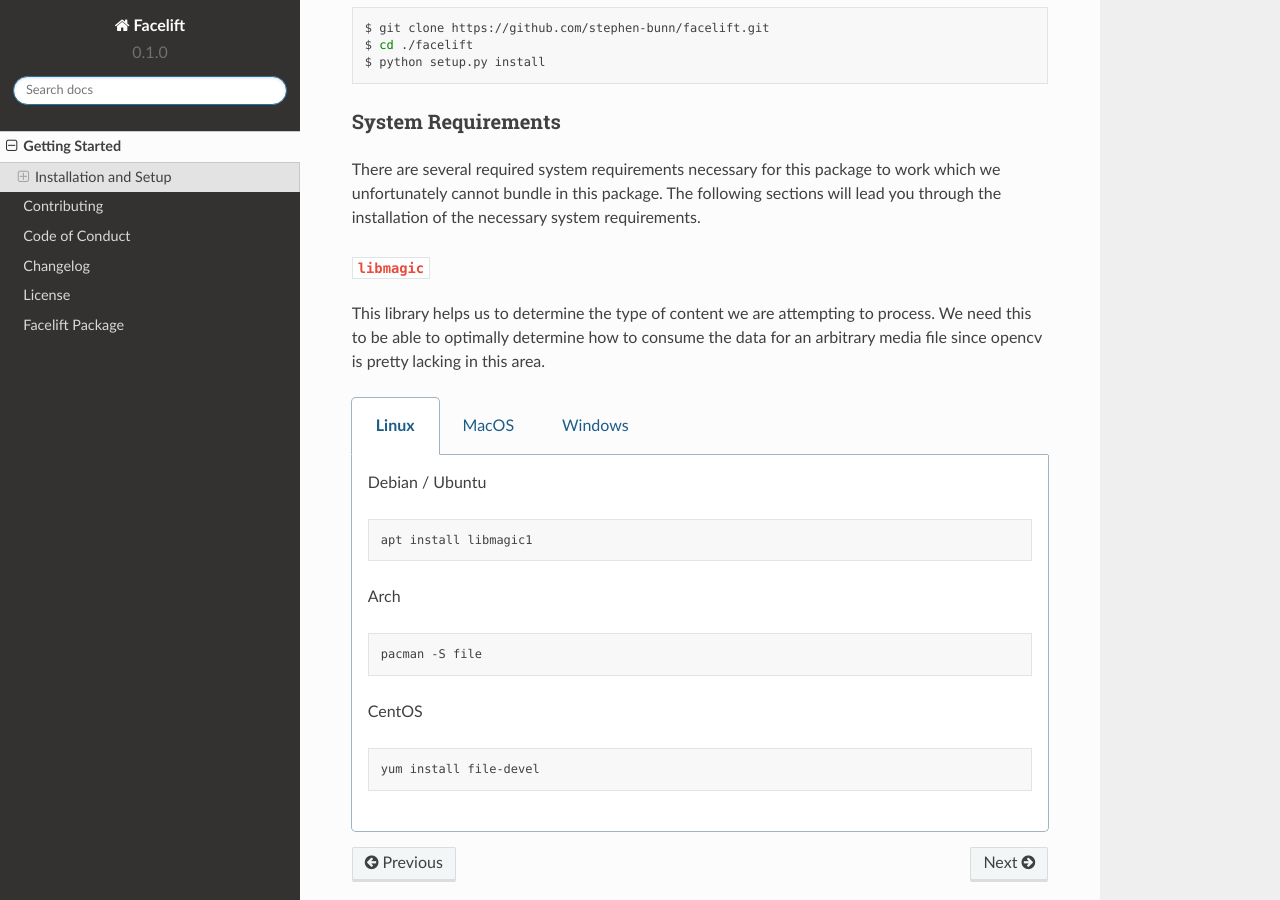
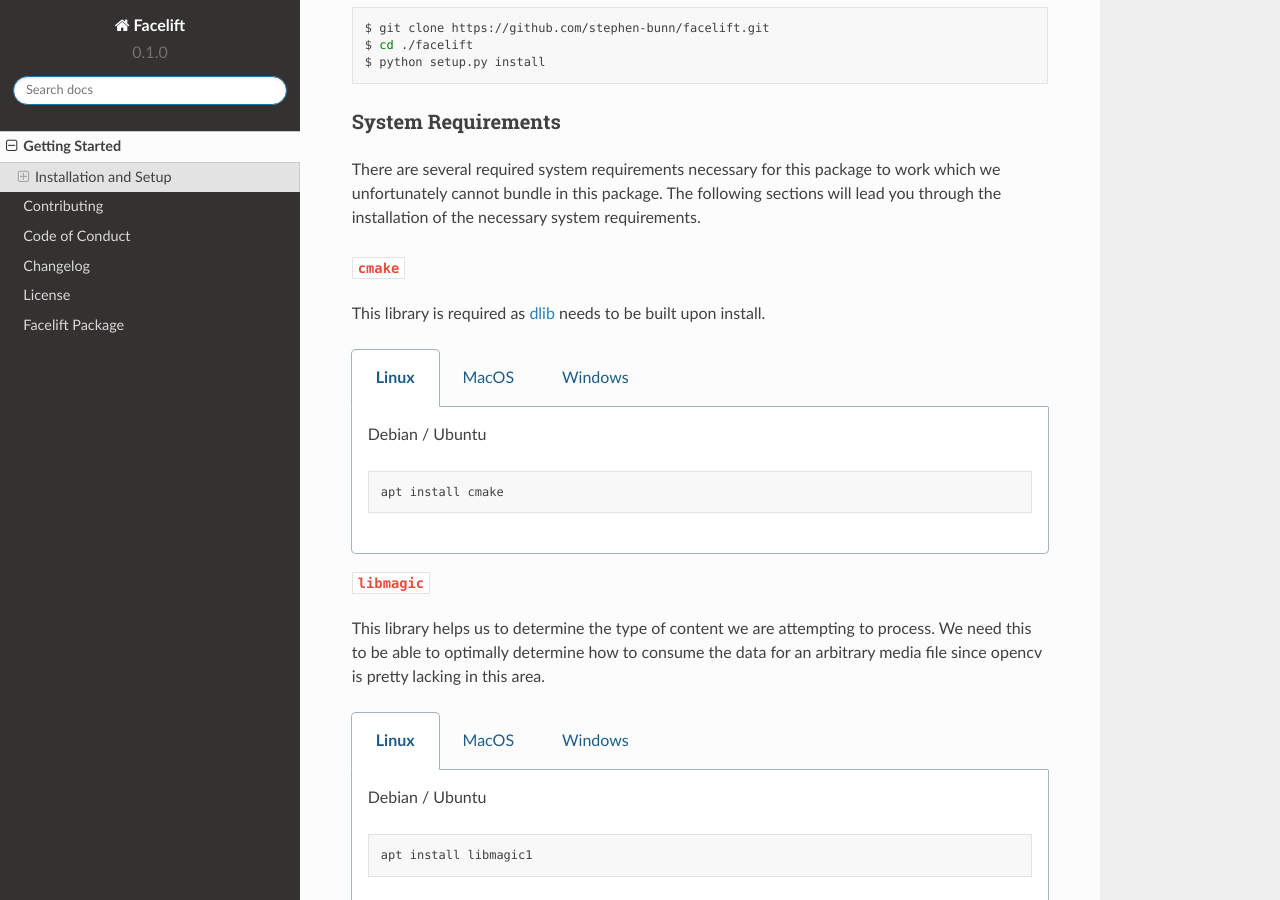
Before and after one commit to stephen-bunn/facelift, a Sphinx documentation site: the page built from docs/source/getting-started.rst, in a window 1280 px wide and 900 px high, scrolled down 501 px. Built offline with Sphinx 7.4.7 and the Read the Docs theme 2.0.0, drawn with Linux system fonts in a browser that asks for light colours.

Commit message:
Adding cmake to required system deps in docs
- Fixing some docstrings

Signed-off-by: Stephen Bunn <stephen@bunn.io>

```diff
--- a/docs/source/getting-started.rst
+++ b/docs/source/getting-started.rst
@@ -35,6 +35,46 @@
 The following sections will lead you through the installation of the necessary system
 requirements.
 
+``cmake``
+---------
+
+This library is required as `dlib <http://dlib.net/>`_ needs to be built upon install.
+
+.. tabs::
+
+   .. group-tab:: Linux
+
+      Debian / Ubuntu
+
+      .. code-block:: bash
+
+         apt install cmake
+
+   .. group-tab:: MacOS
+
+      Homebrew
+
+      .. code-block:: bash
+
+         brew install cmake
+
+      Macports
+
+      .. code-block:: bash
+
+         port install cmake
+
+   .. group-tab:: Windows
+
+      `Download the CMake installer <https://cmake.org/download/>`_ and make sure to
+      enable the setting to "Add CMake to the system PATH for all users" when
+      installing.
+      You may need to restart your shell depending on what terminal emulator you are
+      using in Windows.
+
+      Make sure that you can run ``cmake --version`` in your shell without recieving a
+      non-zero exit status code to verify your installation.
+
 ``libmagic``
 ------------
 
@@ -51,18 +91,6 @@
       .. code-block:: bash
 
          apt install libmagic1
-
-      Arch
-
-      .. code-block:: bash
-
-         pacman -S file
-
-      CentOS
-
-      .. code-block:: bash
-
-         yum install file-devel
 
    .. group-tab:: MacOS
 
```
Also changed, not shown: 2 other files.
